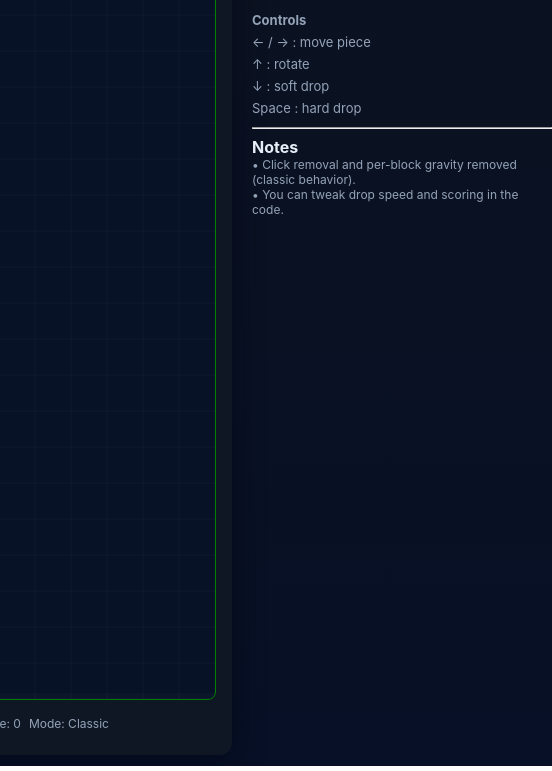
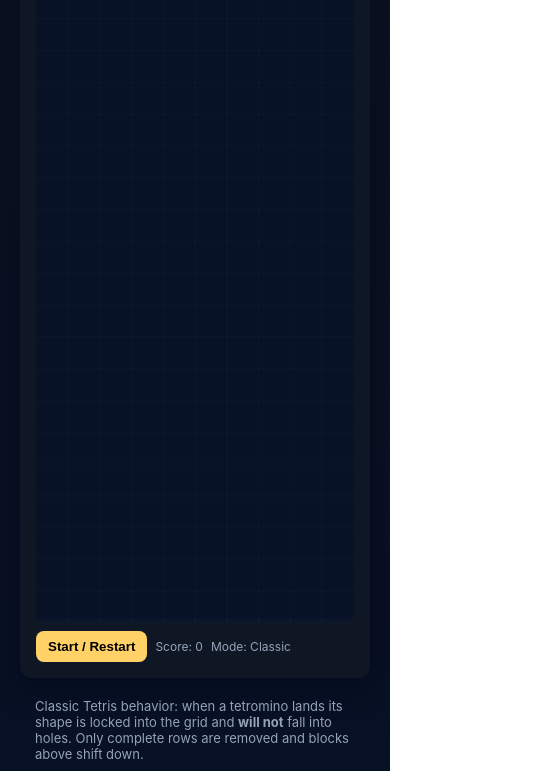
Before and after one commit to kingerkisher/Jinga-Classic-Tetris-Mode, a plain HTML site: page index.html in a window 390 px wide. Shown: the part 78-849 px from the top of the page, 552 px wide, since content can reach past the window. Drawn offline with Linux system fonts and the light colour scheme.

Commit message:
Update index.html

```diff
--- a/index.html
+++ b/index.html
@@ -31,7 +31,7 @@
         .wrap {
             display: flex;
             gap: 20px;
-            align-items: flex-start;
+            align-items: flex-start
         }
 
         #game {
@@ -42,7 +42,6 @@
         }
 
         canvas {
-            border: 1px solid green ;
             display: block;
             background: #081226;
             border-radius: 8px
@@ -94,6 +93,28 @@
 
             to {
                 color: #ffffff;
+            }
+        }
+
+        @media(max-width:600px) {
+            body {
+                height: auto;
+                padding: 20px;
+            }
+
+            .wrap {
+                flex-direction: column;
+                align-items: center;
+            }
+
+            .sidebar {
+                width: 100%;
+                max-width: 320px;
+            }
+
+            canvas {
+                width: 100% !important;
+                height: auto !important;
             }
         }
     </style>
```
